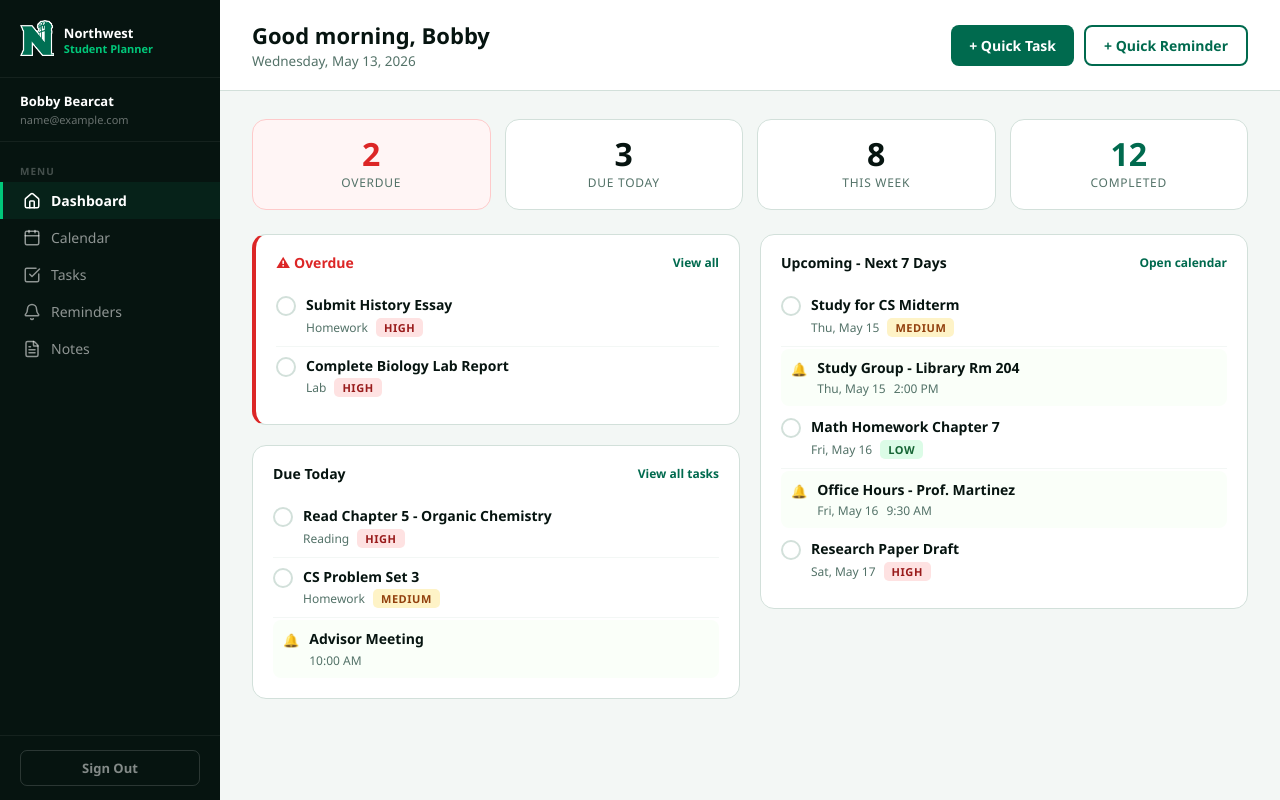
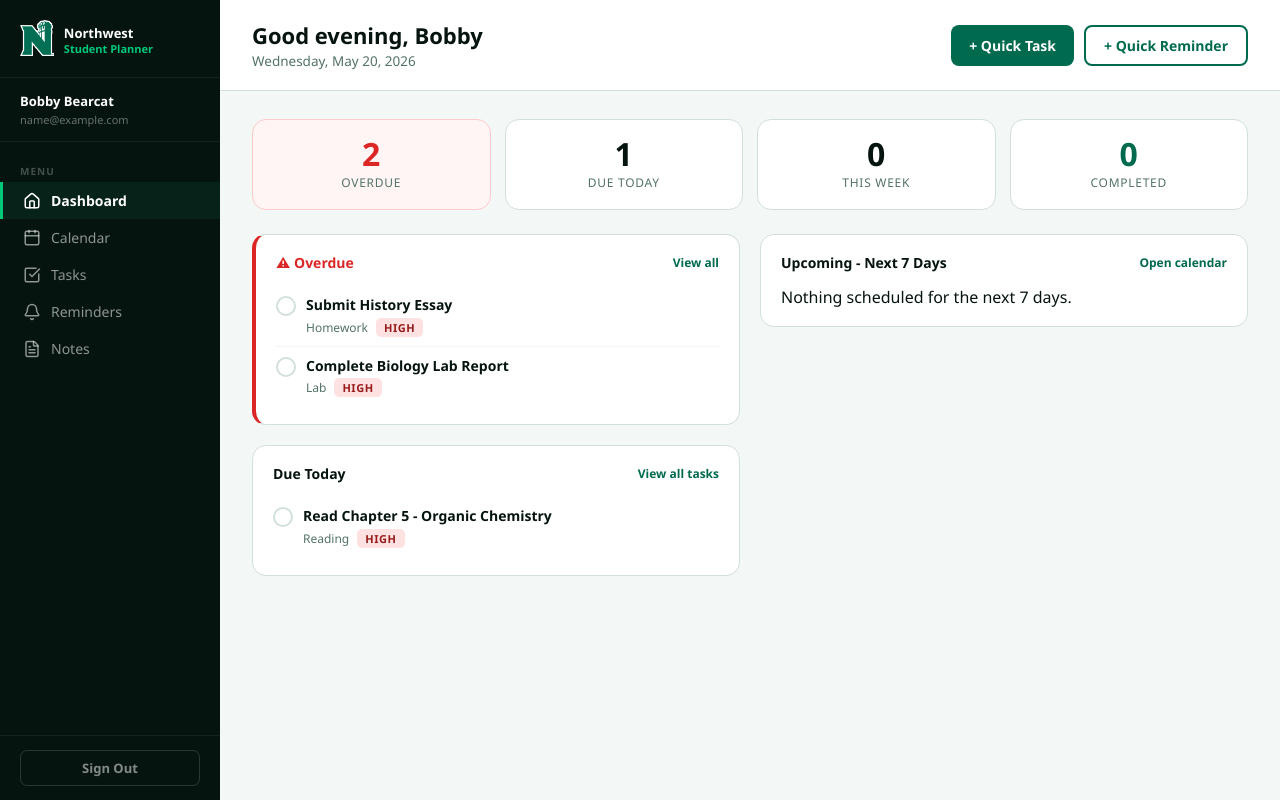
Before and after one commit to Chanikya5793/GDPProject, a React (Vite) app: page / in a window 1280 px wide. Both pictures are taken after typing "name@example.com", "Sample123" into the empty fields and a click on the button "Sign In". Built offline with nearby package versions, Linux system fonts and the light colour scheme.

Commit message:
Dashboard rework
Fixed date and name read in header.
Tasks api created and is now reading default data there instead.

```diff
--- /dev/null
+++ b/src/api/tasks.js
@@ -0,0 +1,100 @@
+const STORAGE_KEY = 'nw_tasks'
+
+function load() {
+    const raw = localStorage.getItem(STORAGE_KEY)
+    return raw ? JSON.parse(raw) : defaultTasks()
+}
+
+function save(tasks) {
+    localStorage.setItem(STORAGE_KEY, JSON.stringify(tasks))
+}
+
+function defaultTasks() {
+    return [
+        {
+            id: 1,
+            userId: 1,
+            title: 'Submit History Essay',
+            dueDate: new Date(Date.now() - 86400000).toISOString().split('T')[0],
+            dueTime: '23:59',
+            priority: 'high',
+            category: 'Homework',
+            notes: '',
+            completed: false,
+            createdAt: new Date().toISOString(),
+        },
+        {
+            id: 2,
+            userId: 1,
+            title: 'Complete Biology Lab Report',
+            dueDate: new Date(Date.now() - 172800000).toISOString().split('T')[0],
+            dueTime: '17:00',
+            priority: 'high',
+            category: 'Lab',
+            notes: '',
+            completed: false,
+            createdAt: new Date().toISOString(),
+        },
+        {
+            id: 3,
+            userId: 1,
+            title: 'Read Chapter 5 - Organic Chemistry',
+            dueDate: new Date(Date.now()).toISOString().split('T')[0],
+            dueTime: '11:00',
+            priority: 'high',
+            category: 'Reading',
+            notes: '',
+            completed: false,
+            createdAt: new Date().toISOString(),
+        },
+        {
+            id: 1,
+            userId: 4,
+            title: 'CS Problems',
+            dueDate: new Date(Date.now()).toISOString().split('T')[0],
+            dueTime: '14:30',
+            priority: 'medium',
+            category: 'Homework',
+            notes: '',
+            completed: false,
+            createdAt: new Date().toISOString(),
+        },
+    ]
+}
+
+// TODO: API functions
+export async function getTasks(userId) {
+    return load().filter(t => t.userId === userId)
+}
+
+export async function createTask(task) {
+    const tasks = load()
+    const newTask = {
+        ...task,
+        id: Date.now(),
+        completed: false,
+        createdAt: new Date().toISOString()
+    }
+    save([...tasks, newTask])
+    return newTask
+}
+
+export async function updateTask(id, updates) {
+    const tasks = load()
+    const updated = tasks.map(t => t.id === id ? { ...t, ...updates } : t)
+    save(updated)
+    return updated.find(t => t.id === id)
+}
+
+export async function deleteTask(id) {
+    const tasks = load()
+    save(tasks.filter(t => t.id !== id))
+    return { success: true }
+}
+
+export async function toggleTask(id) {
+    const tasks = load()
+    const updated = tasks.map(t => t.id === id ? { ...t, completed: !t.completed } : t)
+    save(updated)
+    return updated.find(t => t.id === id)
+}
--- a/src/pages/Dashboard.jsx
+++ b/src/pages/Dashboard.jsx
@@ -1,4 +1,9 @@
-import '../css/Dashboard.css'
+import { useState, useEffect } from "react"
+import { Link } from "react-router-dom"
+import { useAuth } from "../context/AuthContext"
+import { getTasks, toggleTask, createTask } from "../api/tasks"
+import { Check } from "lucide-react"
+import "../css/Dashboard.css"
 
 // HARDCODED DATA - replace with API data
 
@@ -101,17 +106,35 @@ const UPCOMING = [
   },
 ]
 
+function formatDate(dateStr) {
+  const d = new Date(dateStr + 'T00:00:00')
+  return d.toLocaleDateString('en-US', { weekday: 'short', month: 'short', day: 'numeric' })
+}
+
+function formatTime(timeStr) {
+  if (!timeStr) return ''
+  const [h, m] = timeStr.split(':')
+  const hour = parseInt(h)
+  const ampm = hour >= 12 ? 'PM' : 'AM'
+  const display = hour % 12 || 12
+  return `${display}:${m} ${ampm}`
+}
+
 // A task row with a checkbox, title, category, and priority badge
-function TaskRow({ task, showDate = false }) {
+function TaskRow({ task, onToggle, showDate = false }) {
   return (
-    <div className="dash-row">
-      {/* Checkbox - onClick will call toggleTask(task.id) */}
-      <div className="dash-check" />
-
+    <div className={`dash-row${task.completed ? ' dash-row-done' : ''}`}>
+      <button
+        className={`dash-check${task.completed ? ' checked' : ''}`}
+        onClick={() => onToggle(task.id)}
+        title={task.completed ? 'Mark incomplete' : 'Mark complete'}
+      >
+        {task.completed && <Check size={10} color="#FFF" strokeWidth={3} />}
+      </button>
       <div className="dash-row-body">
         <div className="dash-row-title">{task.title}</div>
         <div className="dash-row-meta">
-          {showDate && <span>{task.date}</span>}
+          {showDate && <span>{formatDate(task.dueDate)}</span>}
           {!showDate && task.category && <span>{task.category}</span>}
           <span className={`badge badge-${task.priority}`}>{task.priority}</span>
         </div>
@@ -136,15 +159,73 @@ function ReminderRow({ reminder, showDate = false }) {
   )
 }
 
+function today() {
+  return new Date().toISOString().split('T')[0]
+}
+
+function daysFromNow(n) {
+  const d = new Date()
+  d.setDate(d.getDate() + n)
+  return d.toISOString().split('T')[0]
+}
+
 // MAIN PAGE
 export default function Dashboard() {
+  const { user } = useAuth()
+  const [tasks, setTasks] = useState([])
+  const [loading, setLoading] = useState([true])
+  const [quickMode, setQuickMode] = useState([null])
+
+  useEffect(() => {
+    async function load() {
+      const [t] = await Promise.all([
+        getTasks(user.id),
+      ])
+      setTasks(t)
+      setLoading(false)
+    }
+    load()
+  }, [user.id])
+
+  const todayStr = today()
+  const weekStr = daysFromNow(7)
+
+  const overdue = tasks.filter(t => !t.completed && t.dueDate < todayStr)
+  const dueToday = tasks.filter(t => !t.completed && t.dueDate === todayStr)
+  const upcoming = tasks.filter(t => !t.completed && t.dueDate > todayStr && t.dueDate <= weekStr)
+  const completed = tasks.filter(t => t.completed).length
+
+  // MERGE UPCOMING TASKS & REMINDERS
+  const timeline = [
+    ...upcoming.map(t => ({ ...t, _type: 'task' })),
+  ].sort((a, b) => {
+    const aDate = a.dueDate || a.date
+    const bDate = b.dueDate || b.date
+    return aDate < bDate ? -1 : aDate > bDate ? 1 : 0
+  })
+
+  const handleToggle = async (id) => {
+    const updated = await toggleTask(id)
+    setTasks(prev => prev.map(t => t.id === id ? updated : t))
+  }
+
+  if (loading) return (
+    <div className="page-body" style={{ display: 'flex', alignItems: 'center', justifyContent: 'center', minHeight: '60vh' }}>
+      <p style={{ color: 'var(--muted)' }}>Loading your planner...</p>
+    </div>
+  )
+
+  const hour = new Date().getHours()
+  const greeting = hour < 12 ? 'Good morning' : hour < 17 ? 'Good afternoon' : 'Good evening'
+  const firstName = user.name?.split(' ')[0] || ''
+
   return (
     <>
       {/* PAGE HEADER - greeting + quick add buttons */}
       <div className="page-header">
         <div className="page-header-left">
-          <h1>Good morning, Bobby</h1>
-          <p>Wednesday, May 13, 2026</p>
+          <h1>{greeting}, {firstName}</h1>
+          <p>{new Date().toLocaleDateString('en-US', { weekday: 'long', month: 'long', day: 'numeric', year: 'numeric' })}</p>
         </div>
         <div className="dash-quick-btns">
           {/* These buttons will open a quick-add form */}
@@ -158,7 +239,26 @@ export default function Dashboard() {
         {/* STAT CARDS */}
         {/* Four numbers - overdue, today, week, completed */}
         <div className="dash-stats">
-          {STATS.map(stat => (
+          <div className={`dash-stat ${overdue.length > 0 ? 'dash-stat-danger' : ''}`}>
+            <div className="dash-stat-n" style={{ color: overdue.length > 0 ? 'var(--red)' : 'var(--green) '}}>
+              {overdue.length}
+            </div>
+            <div className="dash-stat-l">Overdue</div>
+          </div>
+          <div className="dash-stat">
+            <div className="dash-stat-n">{dueToday.length}</div>
+            <div className="dash-stat-l">Due Today</div>
+          </div>
+          <div className="dash-stat">
+            <div className="dash-stat-n">{upcoming.length}</div>
+            <div className="dash-stat-l">This Week</div>
+          </div>
+          <div className="dash-stat">
+            <div className="dash-stat-n" style={{ color: 'var(--green)' }}>{completed}</div>
+            <div className="dash-stat-l">Completed</div>
+          </div>
+        </div>
+          {/*{STATS.map(stat => (
             <div key={stat.label} className={`dash-stat${stat.danger ? ' dash-stat-danger' : ''}`}>
               <div className="dash-stat-n" style={{
                 color: stat.danger ? 'var(--red)' : stat.success ? 'var(--green)' : 'var(--text)'
@@ -168,7 +268,7 @@ export default function Dashboard() {
               <div className="dash-stat-l">{stat.label}</div>
             </div>
           ))}
-        </div>
+        </div>*/}
 
         {/* TWO COLUMN GRID */}
         <div className="dash-grid">
@@ -177,33 +277,34 @@ export default function Dashboard() {
           <div className="dash-col">
 
             {/* OVERDUE SECTION - only shows if there are overdue tasks */}
-            <div className="card dash-section" style={{ borderLeft: '4px solid var(--red)' }}>
-              <div className="dash-section-header">
-                <span className="dash-section-title" style={{ color: 'var(--red)' }}>
-                  ⚠ Overdue
-                </span>
-                {/* This becomes a Link to="/tasks" */}
-                <span className="dash-section-link">View all</span>
+            {overdue.length > 0 && (
+              <div className="card dash-section" style={{ borderLeft: '4px solid var(--red)' }}>
+                <div className="dash-section-header">
+                  <span className="dash-section-title" style={{ color: 'var(--red)' }}>⚠ Overdue</span>
+                  <Link to="/tasks" className="dash-section-link">View all</Link>
+                </div>
+                {overdue.map(task => (
+                  <TaskRow key={task.id} task={task} onToggle={handleToggle} />
+                ))}
               </div>
-              {OVERDUE_TASKS.map(task => (
-                <TaskRow key={task.id} task={task} />
-              ))}
-            </div>
+            )}
 
             {/* DUE TODAY SECTION */}
             <div className="card dash-section">
               <div className="dash-section-header">
                 <span className="dash-section-title">Due Today</span>
-                <span className="dash-section-link">View all tasks</span>
+                <Link to="/tasks" className="dash-section-link">View all tasks</Link>
               </div>
-              {TODAY_TASKS.map(task => (
-                <TaskRow key={task.id} task={task} />
-              ))}
-              {TODAY_REMINDERS.map(rem => (
-                <ReminderRow key={rem.id} reminder={rem} />
-              ))}
+              {dueToday.length === 0 ? (
+                <p className="dash-empty">Nothing due today - enjoy your day!</p>
+              ) : (
+                <>
+                  {dueToday.map(task => (
+                    <TaskRow key={task.id} task={task} onToggle={handleToggle} />
+                  ))}
+                </>
+              )}
             </div>
-
           </div>
 
           {/* RIGHT COLUMN - upcoming 7 days */}
@@ -211,13 +312,24 @@ export default function Dashboard() {
             <div className="card dash-section">
               <div className="dash-section-header">
                 <span className="dash-section-title">Upcoming - Next 7 Days</span>
-                <span className="dash-section-link">Open calendar</span>
+                <Link to="/calendar" className="dash-section-link">Open calendar</Link>
               </div>
-              {UPCOMING.map(item => (
+              {timeline.length === 0 ? (
+                <p className="dash-empty">Nothing scheduled for the next 7 days.</p>
+              ) : (
+                <>
+                  {timeline.map(item => (
+                    item._type === 'task'
+                    ? <TaskRow key={`t-${item.id}`} task={item} onToggle={handleToggle} showDate />
+                    : <ReminderRow key={`r-${item.id}`} reminder={item} showDate />
+                  ))}
+                </>
+              )}
+              {/*{UPCOMING.map(item => (
                 item._type === 'task'
                   ? <TaskRow     key={`t-${item.id}`} task={item}     showDate />
                   : <ReminderRow key={`r-${item.id}`} reminder={item} showDate />
-              ))}
+              ))}*/}
             </div>
           </div>
 
```
